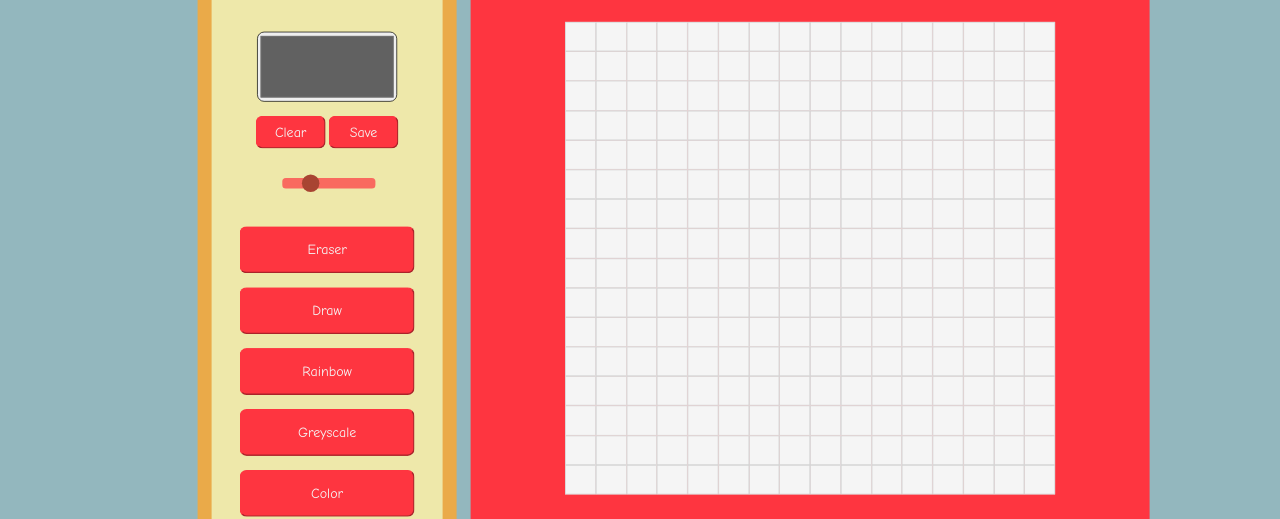
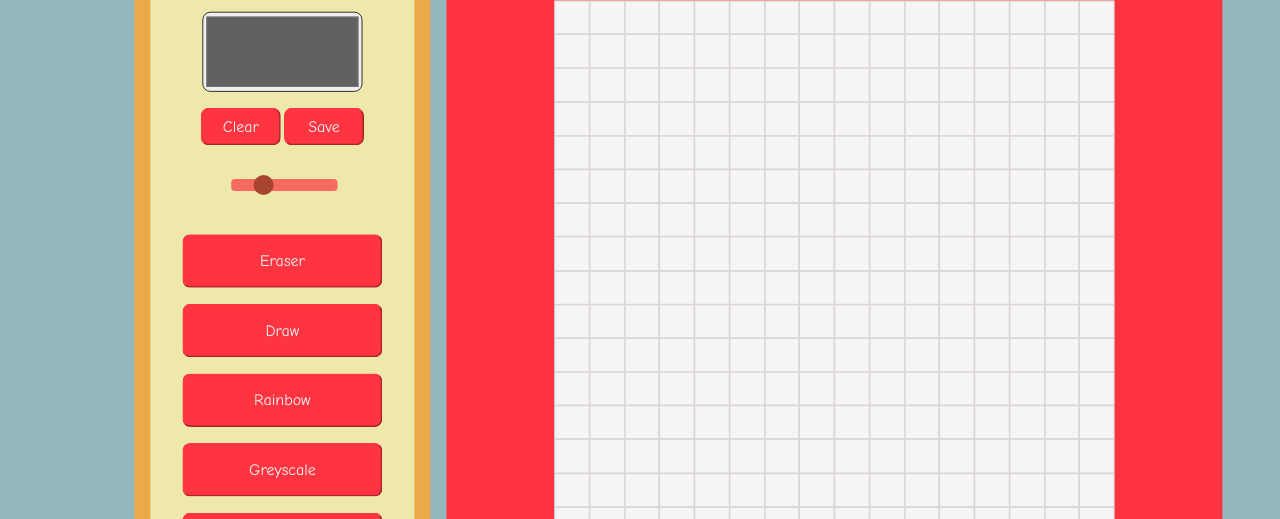
Before and after one commit to Brian-S-Park/Etch-A-Sketch, a plain HTML site: page index.html in a window 1280 px wide. Shown: the part 205-724 px from the top of the page. Drawn offline with Linux system fonts and the light colour scheme.

Commit message:
Update - 12/03/2021

```diff
--- a/etch.css
+++ b/etch.css
@@ -46,9 +46,9 @@ button{
 }
 .container{
     margin-top:0;
-    -webkit-transform: scale(0.70);
-    -moz-transform: scale(0.70);
-         transform: scale(0.70);
+    -webkit-transform: scale(0.80);
+    -moz-transform: scale(0.80);
+         transform: scale(0.80);
 }
 #favcolor{
     width:200px;
```
